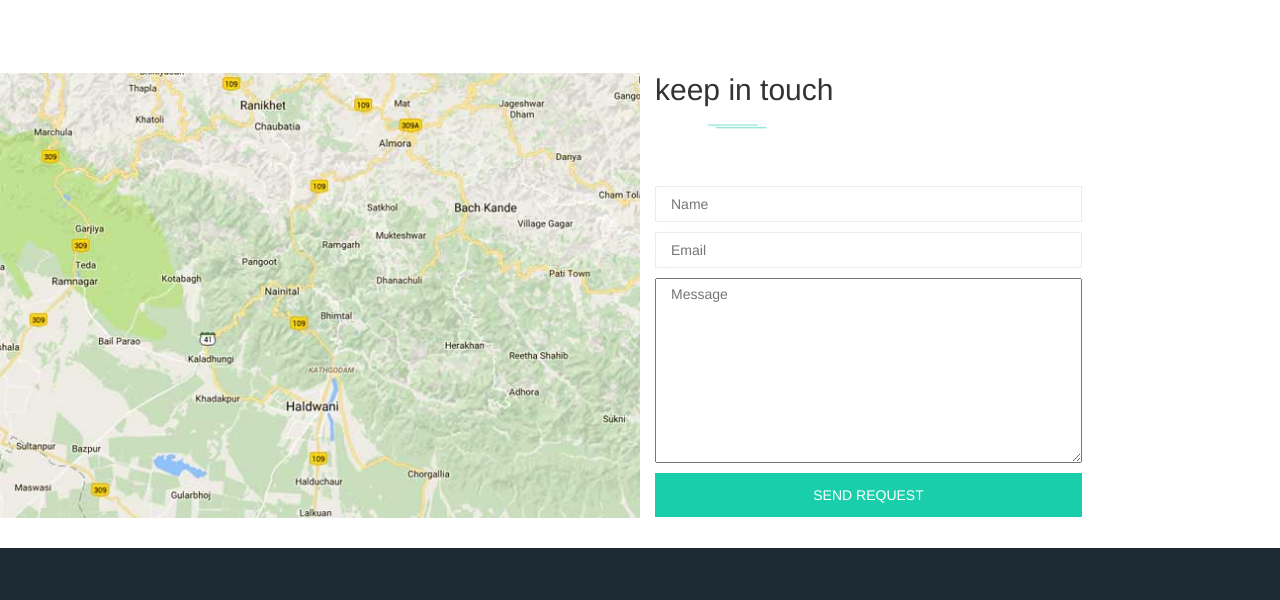
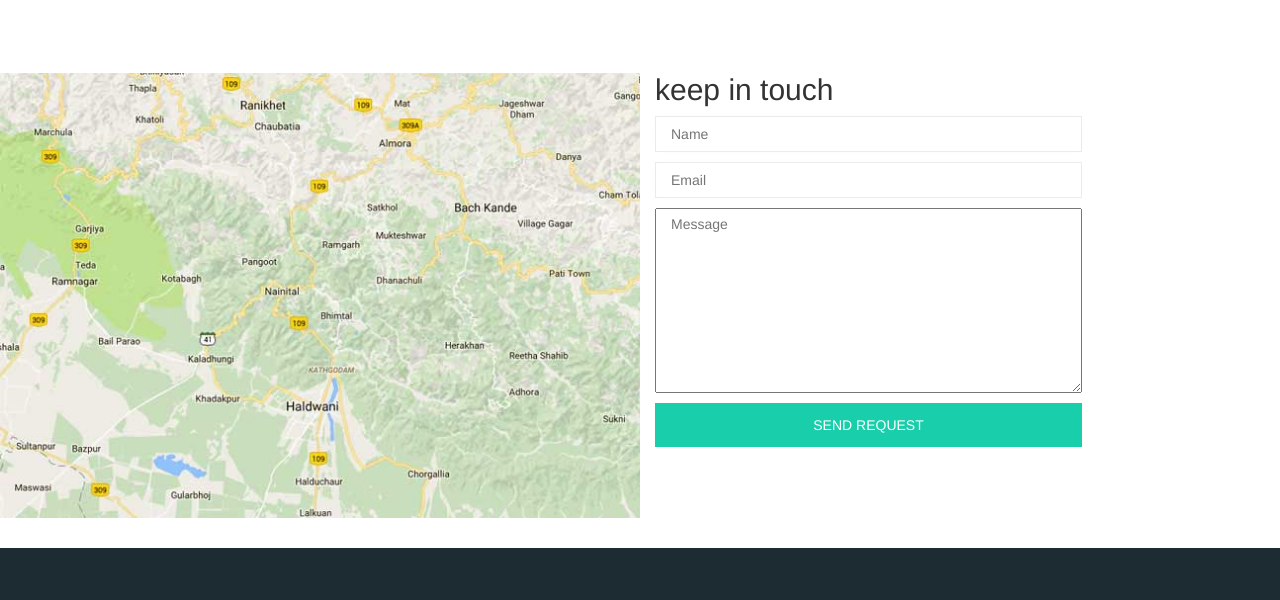
Before and after one commit to ahmedmohamed13896/PANZA, a plain HTML site: page index.html in a window 1280 px wide. Shown: the part 8632-9232 px from the top of the page. Drawn offline with Linux system fonts and the light colour scheme.

Commit message:
last update

```diff
--- a/css/style.css
+++ b/css/style.css
@@ -1005,11 +1005,6 @@ display: inline;
 .keep-in-touch  h2{
   margin-top: 0;
 }
-.keep-in-touch .twolinesImg{
-  display: block;
-  margin-left: 45px;
-  margin-bottom: 50px;
-}
 .keep-in-touch .row .col-lg-6 form{
   width: 70%;
 }
@@ -1053,9 +1048,6 @@ display: inline;
   .keep-in-touch  h2{
     margin: 30px auto 10px;
     text-align: center;
-  }
-  .keep-in-touch .twolinesImg{
-    margin: 10px auto;
   }
   .keep-in-touch .row .col-lg-6 form{
     margin: 0 auto;
--- a/index.html
+++ b/index.html
@@ -740,7 +740,6 @@
         <div class="col-lg-6 col-md-12">
 
           <h2>keep in touch</h2>
-          <img class="twolinesImg" src="images/Twolines.png" alt="">
           <form  action="index.html" method="post">
             <input type="text" name="username" placeholder="Name">
             <input type="email" name="email" placeholder="Email">
```
